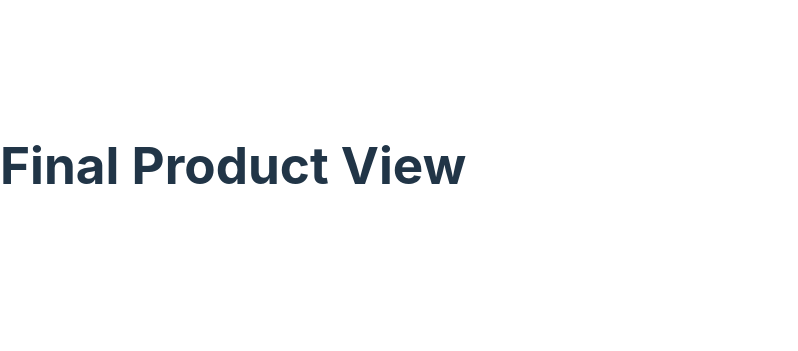
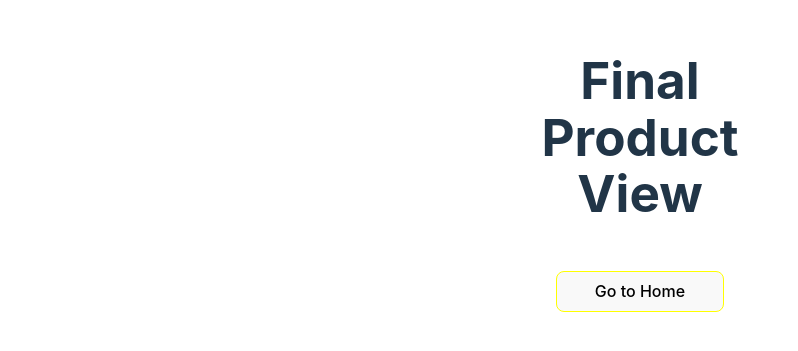
Before and after one commit to suri5567/drag-dropApp, a React (Vite) app: page /finalProductview in a window 1280 px wide. Shown: the part 235-586 px from the top of the page, without its empty margins (0-798 px from the left). Built offline with nearby package versions, Linux system fonts and the light colour scheme.

Commit message:
fixed some bugs

```diff
--- a/src/pages/FinalProductview.jsx
+++ b/src/pages/FinalProductview.jsx
@@ -1,6 +1,8 @@
 import { useState } from "react";
+import { useNavigate } from 'react-router-dom';
 
 function FinalProductview() {
+	const navigate = useNavigate();
 	const [assembledParts] = useState(() => {
 		const response = sessionStorage.getItem("assembledParts");
 		if (response) {
@@ -12,8 +14,8 @@ function FinalProductview() {
 	})
 
 	return (
-
 		<>
+			<div style={{ display: "flex", flexDirection: "column", textAlign: "center", margin: "1px 500px" }}>
 				<h1>Final Product View</h1>
 				<div>
 					{
@@ -22,9 +24,13 @@ function FinalProductview() {
 						)
 					}
 				</div>
+				<div style={{alignItems:"center", marginTop:"15px"}}>
+					<button style={{ border: "1px solid yellow", width: "60%" }} onClick={() => navigate('/')}>Go to Home</button>
+				</div>
+			</div>
 		</>
 
 	)
 }
 
-export default FinalProductview
+export default FinalProductview;
--- a/src/pages/ProductDescription.jsx
+++ b/src/pages/ProductDescription.jsx
@@ -6,10 +6,10 @@ function ProductDescription() {
 	const navigate = useNavigate();
 	return (
 		<>
-			<div style={{ margin: "100px 600px", textAlign:"center" }}>
+			<div style={{ margin: "0px 500px", textAlign:"center" }}>
 				<h2 style={{fontSize:"20px"}}>Product Description</h2>
-				<div style={{ display: "flex", flexDirection: "column" }}>
-					<img src="https://img.freepik.com/free-photo/robot-character-with-smart-phone_1048-3573.jpg?size=626&ext=jpg&uid=R88439026&semt=ais" width={"350px"} />
+				<div style={{ display: "flex", flexDirection: "column", }}>
+					<img src="https://img.freepik.com/free-photo/robot-character-with-smart-phone_1048-3573.jpg?size=626&ext=jpg&uid=R88439026&semt=ais" width={"450px"} style={{borderRadius:"5px"}} />
 					<button onClick={() => navigate('/productDetails')}>START</button>
 				</div>
 			</div>
```
Also changed, not shown: src/App.jsx (+2 -7 lines). Lines whose indentation alone changed are shown as unchanged.
